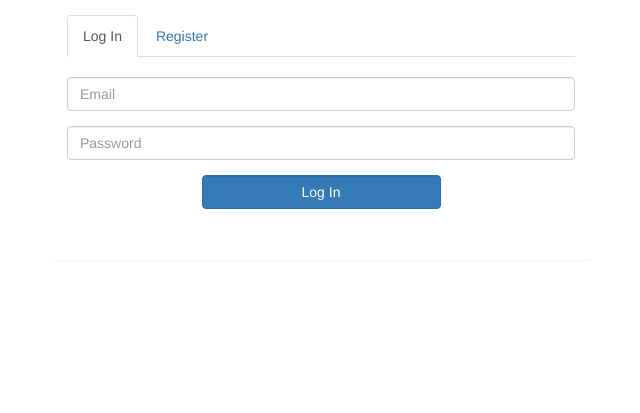
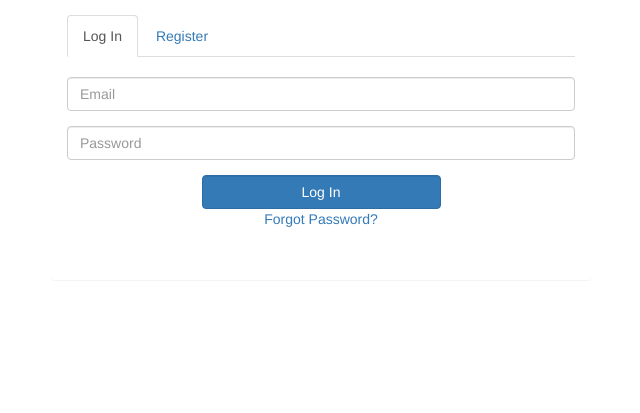
Before and after one commit to sm600817/SeniorProject, a PHP site: page / in a window 1280 px wide. Shown: the part 71-484 px from the top of the page, without its empty margins (319-959 px from the left). Run offline with PHP 8.4, Linux system fonts and the light colour scheme; some libraries are stand-ins or nearby versions.

Commit message:
forgot password modal and weekly log

```diff
--- a/NFL-Picks/index.php
+++ b/NFL-Picks/index.php
@@ -29,6 +29,71 @@ include 'header.php';
 											<input type="submit" name="login-submit" id="login-submit" tabindex="3" class="form-control btn btn-primary" value="Log In">
 										</div>
 									</div>
+                                <div class="form-group">
+                                    <center><a data-target="#forgotPassword" data-toggle="modal" class="MainNavText" id="MainNavHelp" href="#forgotPassword">Forgot Password?</a></center>
+                                </div>
+
+                                <!-- Modal
+                                <div id="forgotPassword" class="modal fade" role="dialog">
+                                    <div class="modal-dialog">
+                                        <div class="modal-content">
+                                            <div class="modal-header">
+                                                <button type="button" class="close" data-dismiss="modal">&times;</button>
+                                                <h4 class="modal-title">Forgot Password?</h4>
+                                            </div>
+                                            <div class="modal-body">
+                                                <div class="form-group">
+									               <input type="email" name="typeEmail" id="typeEmail" tabindex="5" class="form-control" placeholder="Email Address" data-error="Invalid email address" value="" required>
+									               <div class="help-block with-errors"></div>
+								                </div>
+                                                <div class="form-group">
+									               <input type="password" name="currentPassword" id="currentPassword" tabindex="6" class="form-control" placeholder="Current Password" data-minlength="8" data-error="Minimum 8 characters" required>
+									               <div class="help-block with-errors"></div>
+								                </div>
+                                                <div class="form-group">
+									               <input type="password" name="newPassword" id="newPassword" tabindex="6" class="form-control" placeholder="New Password" data-minlength="8" data-error="Minimum 8 characters" required>
+									               <div class="help-block with-errors"></div>
+								                </div>
+                                                <div class="form-group">
+									               <input type="password" name="retypePassword" id="retypePassword" tabindex="6" class="form-control" placeholder="Retype New Password" data-minlength="8" data-error="Minimum 8 characters" required>
+									               <div class="help-block with-errors"></div>
+								                </div>
+
+                                                <div class="form-group input-group">
+                                	               <div class="input-group-btn">
+                                    	               <select class="selectpicker" title="Security Question One" name="Q1" id="Q1" data-width="100%">
+                                                            <option value="1">What is your mother's maiden name?</option>
+                                                            <option value="2">What is the name of your first pet?</option>
+                                                            <option value="3">Who is your favorite football player?</option>
+                                                            <option value="4">What was your childhood nickname?</option>
+                                                            <option value="5">What is your favorite food?</option>
+                                                            <option value="6">What was the make and model of your first car?</option>
+                                                       </select>
+                                	               </div>
+                                	               <input type="text" name="A1" id="A1" tabindex="6" class="form-control" placeholder="Answer One" value="" required>
+                                                </div>
+                                                <div class="form-group input-group">
+                                	               <div class="input-group-btn">
+                                                        <select class="selectpicker" title="Security Question Two" name="Q2" id="Q2" data-width="100%">
+                                                            <option value="7">What is your mother's maiden name?</option>
+                                                            <option value="8">What is the name of your first pet?</option>
+                                                            <option value="9">Who is your favorite football player?</option>
+                                                            <option value="10">What was your childhood nickname?</option>
+                                                            <option value="11">What is your favorite food?</option>
+                                                            <option value="12">What was the make and model of your first car?</option>
+                                                        </select>
+                                                    </div>
+                                                    <input type="text" name="A2" id="A2" tabindex="7" class="form-control" placeholder="Answer Two" value="" required>
+                                                </div>
+                                            </div>
+                                            <div class="modal-footer">
+                                                <button type="button" class="btn btn-default" data-dismiss="modal">Close</button>
+                                            </div>
+                                        </div>
+                                    </div>
+                                </div>
+                                End Modal -->
+
 								</div>
 							</form>
 							<?php
```
Also changed, not shown: 2 other files.
